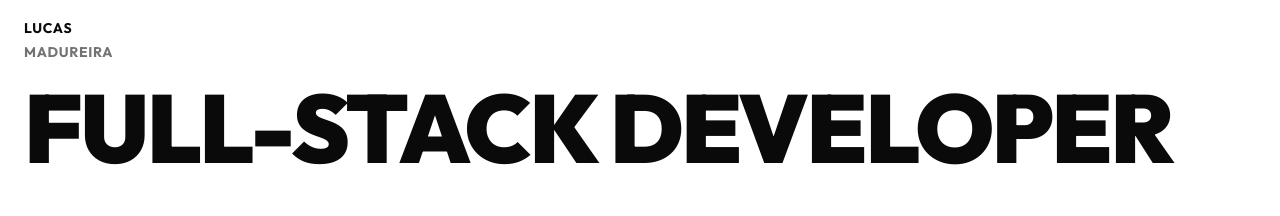
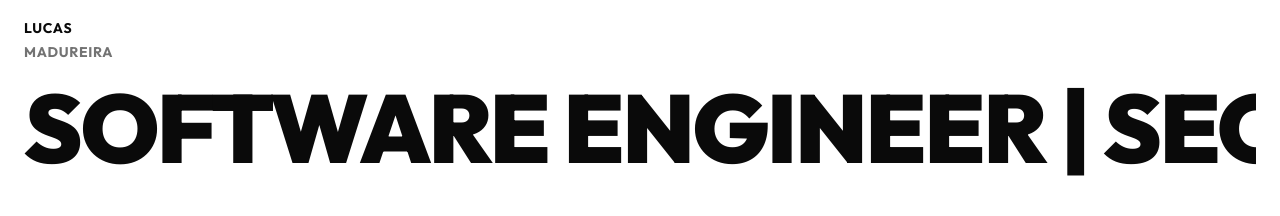
Before and after one commit to lucasonline0/portfolio, a React (Vite) app: page / in a window 1280 px wide. Shown: the top 216 px of the page. Built offline with nearby package versions, Linux system fonts and the light colour scheme; grey boxes are pictures that could not be loaded; the HTML template or start-up script is replaced by a standard one.

Commit message:
feat(hero): update professional title to Software Engineer | Security & Systems

```diff
--- a/src/components/Hero.tsx
+++ b/src/components/Hero.tsx
@@ -7,7 +7,7 @@ const Hero = () => {
     <section id="home" className="pt-20 pb-8 md:pb-16">
       <div className="container mx-auto px-4 md:px-6">
         <h1 className="font-heading text-4xl sm:text-5xl md:text-6xl lg:text-7xl xl:text-8xl font-black uppercase leading-none tracking-tight mb-6 md:mb-10 animate-slide-left opacity-0 whitespace-normal md:whitespace-nowrap overflow-hidden" style={{ animationFillMode: 'forwards' }}>
-          Full-Stack Developer
+          SOFTWARE ENGINEER | SECURITY & SYSTEMS
         </h1>
 
         <div className="grid grid-cols-1 md:grid-cols-3 gap-6 md:gap-8 items-start mb-8 md:mb-12">
```
